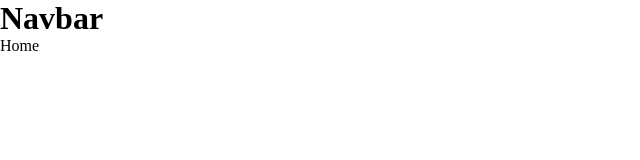
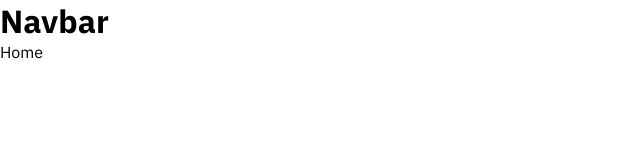
Before and after one commit to Alex7254/shopping-cart, a React (Create React App) app: page / in a window 1280 px wide. Shown: the top 160 px of the page, without its empty margins (0-640 px from the left). Built offline with nearby package versions, Linux system fonts and the light colour scheme.

Commit message:
add font

```diff
--- a/src/index.css
+++ b/src/index.css
@@ -1,3 +1,4 @@
+@import url("https://fonts.googleapis.com/css2?family=IBM+Plex+Sans:wght@400;700&display=swap");
 *,
 ::before,
 ::after {
@@ -5,3 +6,7 @@
   padding: 0;
   box-sizing: border-box;
 }
+
+body {
+  font-family: "IBM Plex Sans", sans-serif;
+}
```
